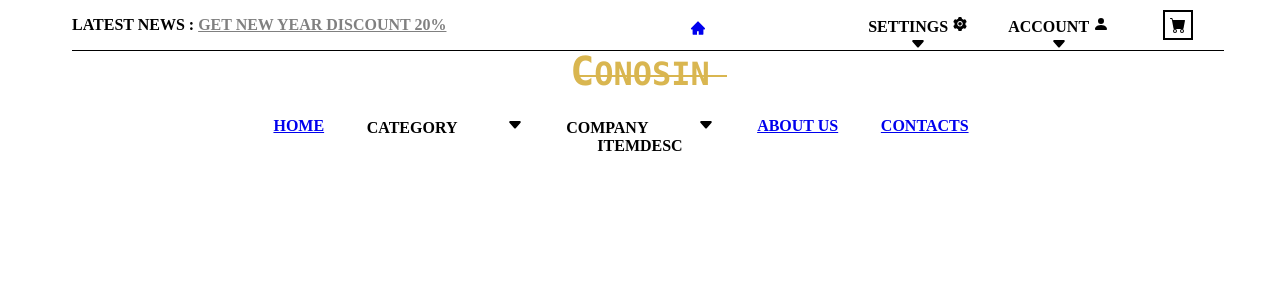
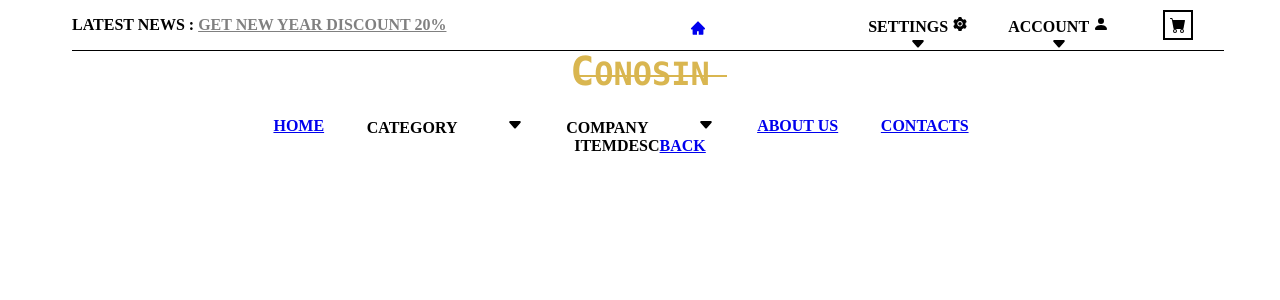
Before and after one commit to sashaTen/Furniture_E_commerce, a React (Create React App) app: page /itemDesc in a window 1280 px wide. Shown: the top 300 px of the page. Built offline with nearby package versions, Linux system fonts and the light colour scheme; no server answers; a web font is replaced by a local one.

Commit message:
send  id  throught  the  state   in   router   link

```diff
--- a/src/productsComponents/displaySingleComponent.js
+++ b/src/productsComponents/displaySingleComponent.js
@@ -2,6 +2,7 @@ import { BsFillHeartFill } from "react-icons/bs";
 import { Link } from "react-router-dom";
 const SingleItem = (props) => {
   const {
+    id,
     name,
     description,
     image,
@@ -10,6 +11,7 @@ const SingleItem = (props) => {
     category,
     shipping
   } = props;
+  const itemId = id;
   return (
     <div className="singleItemContainer">
       <p className="itemTitle">{name}</p>
@@ -19,7 +21,7 @@ const SingleItem = (props) => {
       <img className="itemImg" src={image} />
       <div className="whiteBottomImg"></div>
       <article className="btnContainer">
-        <Link to="/itemDesc">
+        <Link to="/itemDesc" state={itemId}>
           {" "}
           <button className="itemDetailBtn">details</button>
         </Link>
--- a/src/productsComponents/singleItemDescription.js
+++ b/src/productsComponents/singleItemDescription.js
@@ -1,7 +1,13 @@
 import Loading from "../components/loading";
+import { useLocation } from "react-router-dom";
 import { useState, useEffect } from "react";
+import { Link } from "react-router-dom";
 const ItemDesc = () => {
   const [showLoading, setShowLoading] = useState(true);
+  const location = useLocation();
+  const state = location.state;
+  console.log(state);
+
   useEffect(() => {
     const timer = setTimeout(() => {
       setShowLoading(false);
@@ -11,7 +17,13 @@ const ItemDesc = () => {
   if (showLoading) {
     return <Loading />;
   }
-  return <div>ItemDesc</div>;
+
+  return (
+    <div>
+      ItemDesc
+      <Link to="/items">back</Link>
+    </div>
+  );
 };
 
 export default ItemDesc;
```
